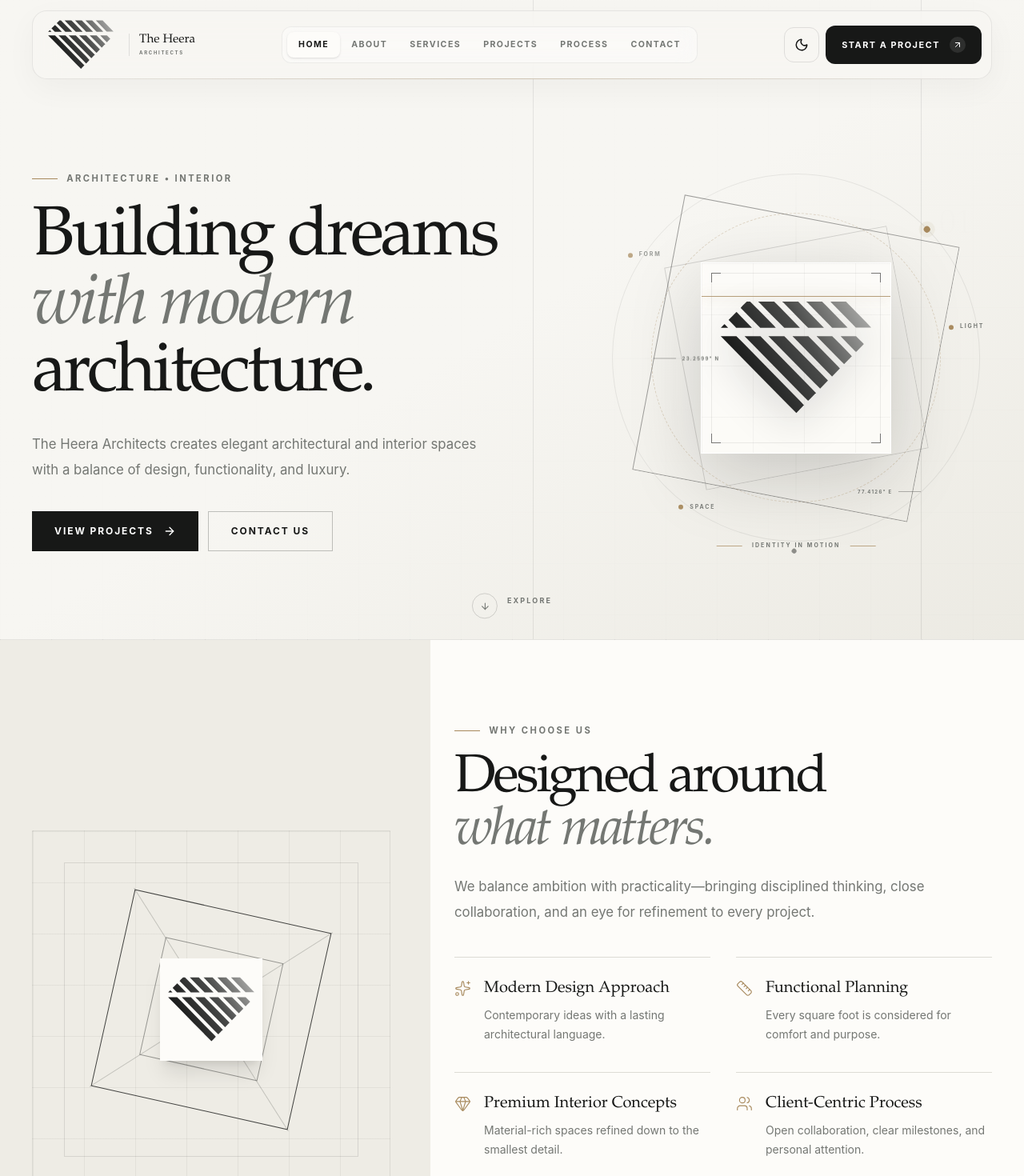
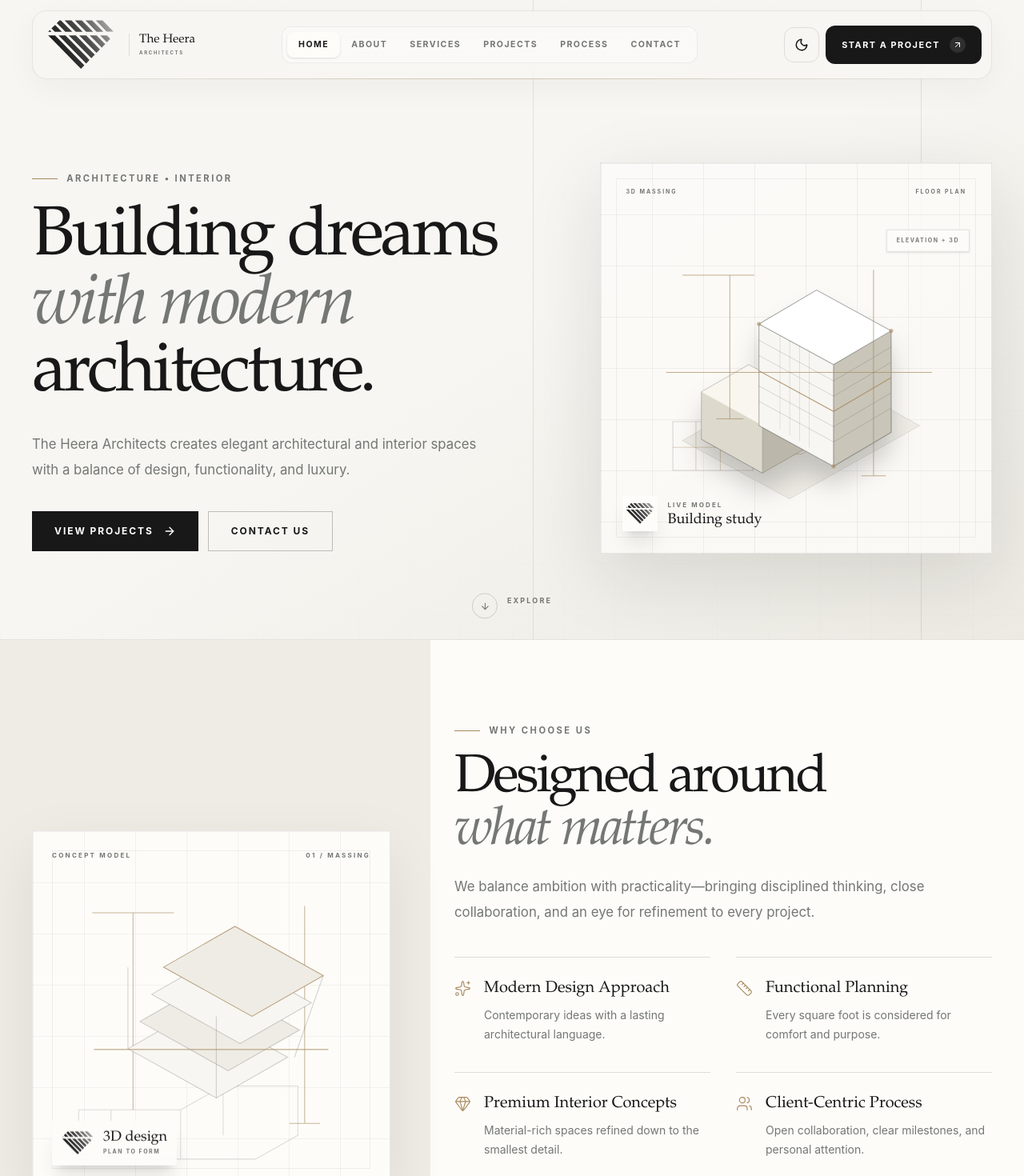
Before and after one commit to govindrtn/theheeraarchitects, a React (Vite) app: page / in a window 1280 px wide. Shown: the top 1470 px of the page at 80% size. Built offline with nearby package versions, Linux system fonts and the light colour scheme.

Commit message:
Add architectural 3D design animations

```diff
--- a/src/components/ArchitecturalLogoScene.jsx
+++ b/src/components/ArchitecturalLogoScene.jsx
@@ -8,11 +8,24 @@ import {
 } from "framer-motion";
 import BrandDiamond from "./BrandDiamond";
 
-const orbitPoints = [
-  { label: "FORM", position: "left-[7%] top-[23%]", delay: 0 },
-  { label: "LIGHT", position: "right-[2%] top-[42%]", delay: 0.7 },
-  { label: "SPACE", position: "bottom-[10%] left-[20%]", delay: 1.4 },
+const floorLines = [0.16, 0.31, 0.46, 0.61, 0.76];
+const planPaths = [
+  "M78 354h118v72H78Z",
+  "M112 354v72M78 392h118M148 392v34M196 354l44-26h72v48l-44 26h-72Z",
+  "M240 328v48M312 328v48M196 402v-48",
 ];
+
+function interpolate(start, end, ratio) {
+  return start + (end - start) * ratio;
+}
+
+function floorPath(ratio) {
+  const left = [205, interpolate(210, 360, ratio)];
+  const right = [315, interpolate(270, 420, ratio)];
+  const side = [400, interpolate(220, 370, ratio)];
+
+  return `M${left[0]} ${left[1]}L${right[0]} ${right[1]}L${side[0]} ${side[1]}`;
+}
 
 function ArchitecturalLogoScene() {
   const sceneRef = useRef(null);
@@ -21,10 +34,10 @@ function ArchitecturalLogoScene() {
   const pointerY = useMotionValue(0);
   const smoothX = useSpring(pointerX, { stiffness: 110, damping: 22 });
   const smoothY = useSpring(pointerY, { stiffness: 110, damping: 22 });
-  const rotateY = useTransform(smoothX, [-1, 1], [-8, 8]);
-  const rotateX = useTransform(smoothY, [-1, 1], [7, -7]);
-  const translateX = useTransform(smoothX, [-1, 1], [-7, 7]);
-  const translateY = useTransform(smoothY, [-1, 1], [-7, 7]);
+  const rotateY = useTransform(smoothX, [-1, 1], [-10, 10]);
+  const rotateX = useTransform(smoothY, [-1, 1], [8, -8]);
+  const modelX = useTransform(smoothX, [-1, 1], [-8, 8]);
+  const modelY = useTransform(smoothY, [-1, 1], [-6, 6]);
 
   const handlePointerMove = (event) => {
     if (reducedMotion || !sceneRef.current) return;
@@ -41,168 +54,207 @@ function ArchitecturalLogoScene() {
   return (
     <motion.div
       ref={sceneRef}
-      initial={{ opacity: 0, scale: 0.88, filter: "blur(10px)" }}
-      animate={{ opacity: 1, scale: 1, filter: "blur(0px)" }}
-      transition={{ duration: 1.15, delay: 0.25, ease: [0.22, 1, 0.36, 1] }}
+      initial={{ opacity: 0, y: 28, scale: 0.94, filter: "blur(10px)" }}
+      animate={{ opacity: 1, y: 0, scale: 1, filter: "blur(0px)" }}
+      transition={{ duration: 1.05, delay: 0.25, ease: [0.22, 1, 0.36, 1] }}
       onPointerMove={handlePointerMove}
       onPointerLeave={resetPointer}
-      className="relative mx-auto aspect-square w-full max-w-[490px] select-none"
-      style={{ perspective: 1100 }}
-      aria-label="Interactive architectural identity animation"
+      className="relative mx-auto aspect-square w-full max-w-[500px] select-none"
+      style={{ perspective: 1200 }}
+      aria-label="Animated 3D building design study"
     >
-      <motion.div
-        aria-hidden="true"
-        className="absolute inset-[3%] rounded-full border border-black/[0.07]"
-        animate={reducedMotion ? undefined : { rotate: 360 }}
-        transition={{ duration: 48, repeat: Infinity, ease: "linear" }}
-      >
-        <span className="absolute left-1/2 top-0 size-2 -translate-x-1/2 -translate-y-1/2 rounded-full bg-brass shadow-[0_0_0_6px_rgba(167,137,93,0.08)]" />
-        <span className="absolute bottom-[12%] right-[12%] size-1.5 rounded-full bg-ink/45" />
-      </motion.div>
+      <div className="architectural-grid absolute inset-0 border border-black/8 bg-paper/80 shadow-[0_28px_90px_rgba(23,24,23,0.12)] backdrop-blur-sm" />
+      <div className="absolute inset-5 border border-black/[0.06]" />
+      <div className="absolute inset-x-8 top-8 flex items-center justify-between text-[7px] font-bold uppercase tracking-[0.28em] text-stone">
+        <span>3D Massing</span>
+        <span>Floor Plan</span>
+      </div>
 
       <motion.div
-        aria-hidden="true"
-        className="absolute inset-[13%] rounded-full border border-dashed border-brass/30"
-        animate={reducedMotion ? undefined : { rotate: -360 }}
-        transition={{ duration: 34, repeat: Infinity, ease: "linear" }}
-      />
-
-      <div
-        aria-hidden="true"
-        className="absolute left-1/2 top-[2%] h-[96%] w-px -translate-x-1/2 bg-gradient-to-b from-transparent via-black/10 to-transparent"
-      />
-      <div
-        aria-hidden="true"
-        className="absolute left-[2%] top-1/2 h-px w-[96%] -translate-y-1/2 bg-gradient-to-r from-transparent via-black/10 to-transparent"
-      />
-
-      {orbitPoints.map((point) => (
-        <motion.div
-          key={point.label}
-          className={`absolute z-30 flex items-center gap-2 ${point.position}`}
-          animate={
-            reducedMotion
-              ? undefined
-              : { y: [0, -5, 0], opacity: [0.55, 1, 0.55] }
-          }
-          transition={{
-            duration: 3.4,
-            delay: point.delay,
-            repeat: Infinity,
-            ease: "easeInOut",
-          }}
-        >
-          <span className="size-1.5 rounded-full bg-brass" />
-          <span className="text-[7px] font-bold tracking-[0.26em] text-stone">
-            {point.label}
-          </span>
-        </motion.div>
-      ))}
-
-      <motion.div
-        className="absolute inset-[12%]"
+        className="absolute inset-[5%]"
         style={{
           rotateX: reducedMotion ? 0 : rotateX,
           rotateY: reducedMotion ? 0 : rotateY,
           transformStyle: "preserve-3d",
         }}
       >
-        <motion.div
-          aria-hidden="true"
-          className="absolute inset-[3%] border border-ink/40"
-          animate={reducedMotion ? undefined : { rotate: [8, 14, 8] }}
-          transition={{ duration: 8, repeat: Infinity, ease: "easeInOut" }}
-        />
-        <motion.div
-          aria-hidden="true"
-          className="absolute inset-[12%] border border-black/15"
-          animate={reducedMotion ? undefined : { rotate: [-7, -12, -7] }}
-          transition={{ duration: 9, repeat: Infinity, ease: "easeInOut" }}
-        />
+        <motion.svg
+          viewBox="0 0 520 520"
+          className="h-full w-full overflow-visible"
+          style={{
+            x: reducedMotion ? 0 : modelX,
+            y: reducedMotion ? 0 : modelY,
+            transform: "translateZ(55px)",
+          }}
+        >
+          <defs>
+            <linearGradient id="towerFront" x1="190" y1="210" x2="340" y2="430">
+              <stop offset="0" stopColor="#f7f6f2" />
+              <stop offset="1" stopColor="#d8d4c8" />
+            </linearGradient>
+            <linearGradient id="towerSide" x1="320" y1="220" x2="420" y2="410">
+              <stop offset="0" stopColor="#c9c5b8" />
+              <stop offset="1" stopColor="#9f9b90" />
+            </linearGradient>
+            <linearGradient id="towerTop" x1="210" y1="160" x2="400" y2="270">
+              <stop offset="0" stopColor="#ffffff" />
+              <stop offset="1" stopColor="#e5e2d8" />
+            </linearGradient>
+            <filter id="softShadow" x="-40%" y="-40%" width="180%" height="180%">
+              <feDropShadow dx="0" dy="28" stdDeviation="18" floodColor="#171817" floodOpacity=".18" />
+            </filter>
+          </defs>
 
-        <div className="absolute inset-[18%] overflow-hidden border border-white bg-paper/90 shadow-[0_28px_90px_rgba(23,24,23,0.18)] backdrop-blur-sm">
-          <div className="architectural-grid absolute inset-0 opacity-70" />
-          <div className="absolute inset-3 border border-black/[0.07]" />
-
-          <motion.div
-            aria-hidden="true"
-            className="absolute inset-y-0 w-[28%] bg-gradient-to-r from-transparent via-white/80 to-transparent blur-sm"
-            animate={reducedMotion ? undefined : { x: ["-140%", "480%"] }}
-            transition={{
-              duration: 3.8,
-              repeat: Infinity,
-              repeatDelay: 1.6,
-              ease: [0.45, 0, 0.2, 1],
-            }}
+          <motion.path
+            d="M92 382 284 272 442 360 250 468Z"
+            fill="#eeece5"
+            stroke="#171817"
+            strokeOpacity=".12"
+            initial={{ pathLength: 0, opacity: 0 }}
+            animate={{ pathLength: 1, opacity: 1 }}
+            transition={{ duration: 1.1, delay: 0.2, ease: "easeInOut" }}
           />
 
-          <motion.div
-            className="absolute inset-0 grid place-items-center"
-            style={{
-              x: reducedMotion ? 0 : translateX,
-              y: reducedMotion ? 0 : translateY,
-              transform: "translateZ(55px)",
-            }}
+          {planPaths.map((path, index) => (
+            <motion.path
+              key={path}
+              d={path}
+              fill="none"
+              stroke={index === 0 ? "#171817" : "#a7895d"}
+              strokeWidth={index === 0 ? 1.3 : 1}
+              strokeOpacity={index === 0 ? 0.16 : 0.45}
+              initial={{ pathLength: 0, opacity: 0 }}
+              animate={{ pathLength: 1, opacity: 1 }}
+              transition={{
+                duration: 1.2,
+                delay: 0.45 + index * 0.15,
+                ease: "easeInOut",
+              }}
+            />
+          ))}
+
+          <motion.g
+            filter="url(#softShadow)"
+            initial={{ y: 46, opacity: 0 }}
+            animate={{ y: 0, opacity: 1 }}
+            transition={{ duration: 0.85, delay: 0.55, ease: [0.22, 1, 0.36, 1] }}
           >
-            <motion.div
-              className="grid h-[68%] w-[82%] place-items-center drop-shadow-[0_18px_25px_rgba(0,0,0,0.16)]"
-              animate={
-                reducedMotion
-                  ? undefined
-                  : { scale: [1, 1.018, 1] }
-              }
-              transition={{ duration: 4.8, repeat: Infinity, ease: "easeInOut" }}
+            <motion.g
+              initial={{ y: 28, opacity: 0 }}
+              animate={{ y: 0, opacity: 1 }}
+              transition={{ duration: 0.75, delay: 0.5, ease: [0.22, 1, 0.36, 1] }}
             >
-              <BrandDiamond
-                title="The Heera Architects diamond"
-                className="h-full w-full"
+              <polygon points="120,310 190,270 280,320 210,360" fill="#f8f6ee" />
+              <polygon points="120,310 210,360 210,430 120,380" fill="#ddd9cd" />
+              <polygon points="210,360 280,320 280,390 210,430" fill="#bbb7aa" />
+              <path d="M120 310 190 270 280 320 280 390 210 430 120 380Z" fill="none" stroke="#171817" strokeOpacity=".28" />
+              <path d="M210 360v70M120 380l90 50M210 360l70-40" fill="none" stroke="#171817" strokeOpacity=".16" />
+            </motion.g>
+
+            <motion.g
+              initial={{ y: 60, opacity: 0 }}
+              animate={{ y: 0, opacity: 1 }}
+              transition={{ duration: 0.9, delay: 0.85, ease: [0.22, 1, 0.36, 1] }}
+            >
+              <polygon points="205,210 315,270 315,420 205,360" fill="url(#towerFront)" />
+              <polygon points="315,270 400,220 400,370 315,420" fill="url(#towerSide)" />
+              <polygon points="205,210 290,160 400,220 315,270" fill="url(#towerTop)" />
+              <path
+                d="M205 210 290 160 400 220 400 370 315 420 205 360ZM315 270v150M205 210l110 60M400 220l-85 50"
+                fill="none"
+                stroke="#171817"
+                strokeOpacity=".36"
+                strokeWidth="1.2"
               />
-            </motion.div>
-          </motion.div>
+            </motion.g>
 
-          <motion.span
-            aria-hidden="true"
-            className="absolute left-0 right-0 h-px bg-brass/80 shadow-[0_0_14px_rgba(167,137,93,0.65)]"
-            animate={reducedMotion ? undefined : { top: ["10%", "90%", "10%"] }}
-            transition={{ duration: 5.5, repeat: Infinity, ease: "easeInOut" }}
+            {floorLines.map((ratio, index) => (
+              <motion.path
+                key={ratio}
+                d={floorPath(ratio)}
+                fill="none"
+                stroke={index === 2 ? "#a7895d" : "#171817"}
+                strokeOpacity={index === 2 ? 0.8 : 0.18}
+                strokeWidth={index === 2 ? 1.3 : 1}
+                initial={{ pathLength: 0, opacity: 0 }}
+                animate={{ pathLength: 1, opacity: 1 }}
+                transition={{
+                  duration: 0.75,
+                  delay: 1 + index * 0.16,
+                  ease: "easeInOut",
+                }}
+              />
+            ))}
+
+            {[0.2, 0.38, 0.56, 0.74].map((ratio, index) => (
+              <motion.path
+                key={`vertical-${ratio}`}
+                d={`M${interpolate(220, 300, ratio)} ${interpolate(218, 262, ratio)}L${interpolate(220, 300, ratio)} ${interpolate(355, 405, ratio)}`}
+                fill="none"
+                stroke="#171817"
+                strokeOpacity=".12"
+                initial={{ pathLength: 0 }}
+                animate={{ pathLength: 1 }}
+                transition={{ duration: 0.8, delay: 1.2 + index * 0.12 }}
+              />
+            ))}
+          </motion.g>
+
+          <motion.path
+            d="M92 138h106m-36 0v212m-20 0h40M374 130v304m-18 0h36"
+            fill="none"
+            stroke="#a7895d"
+            strokeOpacity=".8"
+            strokeDasharray="5 8"
+            initial={{ pathLength: 0, opacity: 0 }}
+            animate={{ pathLength: 1, opacity: 1 }}
+            transition={{ duration: 1.6, delay: 1.5, ease: "easeInOut" }}
           />
 
-          <span className="absolute left-3 top-3 h-3 w-3 border-l border-t border-ink/55" />
-          <span className="absolute right-3 top-3 h-3 w-3 border-r border-t border-ink/55" />
-          <span className="absolute bottom-3 left-3 h-3 w-3 border-b border-l border-ink/55" />
-          <span className="absolute bottom-3 right-3 h-3 w-3 border-b border-r border-ink/55" />
-        </div>
+          <motion.line
+            x1="68"
+            x2="460"
+            y1="286"
+            y2="286"
+            stroke="#a7895d"
+            strokeWidth="1.2"
+            strokeOpacity=".7"
+            animate={reducedMotion ? undefined : { y1: [250, 382, 250], y2: [250, 382, 250] }}
+            transition={{ duration: 5.2, repeat: Infinity, ease: "easeInOut" }}
+          />
 
-        <div className="absolute left-[2%] top-1/2 flex -translate-y-1/2 items-center gap-2">
-          <span className="h-px w-7 bg-ink/30" />
-          <span className="text-[6px] font-bold tracking-[0.22em] text-stone">
-            23.2599° N
-          </span>
-        </div>
-        <div className="absolute bottom-[4%] right-[8%] flex items-center gap-2">
-          <span className="text-[6px] font-bold tracking-[0.22em] text-stone">
-            77.4126° E
-          </span>
-          <span className="h-px w-7 bg-ink/30" />
-        </div>
+          <motion.g
+            animate={reducedMotion ? undefined : { opacity: [0.45, 1, 0.45] }}
+            transition={{ duration: 2.8, repeat: Infinity, ease: "easeInOut" }}
+          >
+            <circle cx="205" cy="210" r="3" fill="#a7895d" />
+            <circle cx="400" cy="220" r="3" fill="#a7895d" />
+            <circle cx="315" cy="420" r="3" fill="#a7895d" />
+          </motion.g>
+        </motion.svg>
       </motion.div>
 
-      <div className="absolute bottom-[1%] left-1/2 flex -translate-x-1/2 items-center gap-3 whitespace-nowrap">
-        <span className="h-px w-8 bg-brass/70" />
-        <span className="text-[7px] font-bold uppercase tracking-[0.3em] text-stone">
-          Identity in motion
+      <div className="absolute bottom-7 left-7 flex items-center gap-3">
+        <span className="grid size-11 place-items-center bg-paper shadow-xl">
+          <BrandDiamond className="h-7 w-9" title="The Heera Architects" />
         </span>
-        <span className="h-px w-8 bg-brass/70" />
+        <span>
+          <span className="block text-[8px] font-bold uppercase tracking-[0.26em] text-stone">
+            live model
+          </span>
+          <span className="mt-1 block font-display text-lg leading-none text-ink">
+            Building study
+          </span>
+        </span>
       </div>
 
-      <motion.span
-        aria-hidden="true"
-        className="absolute right-[5%] top-[12%] font-display text-[2.6rem] leading-none text-ink/[0.06]"
-        animate={reducedMotion ? undefined : { opacity: [0.04, 0.1, 0.04] }}
-        transition={{ duration: 4, repeat: Infinity }}
+      <motion.div
+        className="absolute right-7 top-[18%] border border-black/10 bg-paper/80 px-3 py-2 text-[7px] font-bold uppercase tracking-[0.22em] text-stone shadow-sm backdrop-blur"
+        animate={reducedMotion ? undefined : { y: [0, -6, 0] }}
+        transition={{ duration: 3.6, repeat: Infinity, ease: "easeInOut" }}
       >
-        01
-      </motion.span>
+        elevation + 3d
+      </motion.div>
     </motion.div>
   );
 }
--- /dev/null
+++ b/src/components/BuildingMassingVisual.jsx
@@ -0,0 +1,112 @@
+import { motion, useReducedMotion } from "framer-motion";
+import BrandDiamond from "./BrandDiamond";
+
+const slabs = [
+  "M112 256 196 208 300 266 216 314Z",
+  "M126 224 210 176 314 234 230 282Z",
+  "M140 192 224 144 328 202 244 250Z",
+  "M154 160 238 112 342 170 258 218Z",
+];
+
+function BuildingMassingVisual() {
+  const reducedMotion = useReducedMotion();
+
+  return (
+    <div className="relative h-full min-h-[330px] overflow-hidden border border-black/8 bg-paper shadow-[0_24px_70px_rgba(23,24,23,0.08)]">
+      <div className="architectural-grid absolute inset-0 opacity-80" />
+      <div className="absolute inset-6 border border-black/[0.06]" />
+      <div className="absolute left-6 top-6 text-[8px] font-bold uppercase tracking-[0.28em] text-stone">
+        concept model
+      </div>
+      <div className="absolute right-6 top-6 text-[8px] font-bold uppercase tracking-[0.28em] text-stone">
+        01 / massing
+      </div>
+
+      <svg viewBox="0 0 420 420" className="absolute inset-0 h-full w-full">
+        <motion.path
+          d="M54 328h120v58H54Zm38 0v58m82-58 50-28h88v58l-50 28h-88Zm50-28v58m88-58v58"
+          fill="none"
+          stroke="#171817"
+          strokeOpacity=".14"
+          initial={{ pathLength: 0 }}
+          whileInView={{ pathLength: 1 }}
+          viewport={{ once: true }}
+          transition={{ duration: 1.3, ease: "easeInOut" }}
+        />
+
+        <motion.path
+          d="M70 96h96m-48 0v232M320 88v256m-18 0h36"
+          fill="none"
+          stroke="#a7895d"
+          strokeOpacity=".62"
+          strokeDasharray="5 8"
+          initial={{ pathLength: 0 }}
+          whileInView={{ pathLength: 1 }}
+          viewport={{ once: true }}
+          transition={{ duration: 1.5, delay: 0.35, ease: "easeInOut" }}
+        />
+
+        <motion.g
+          initial={{ opacity: 0, y: 34 }}
+          whileInView={{ opacity: 1, y: 0 }}
+          viewport={{ once: true, amount: 0.4 }}
+          transition={{ duration: 0.85, ease: [0.22, 1, 0.36, 1] }}
+        >
+          {slabs.map((points, index) => (
+            <motion.path
+              key={points}
+              d={points}
+              fill={index % 2 === 0 ? "#f7f6f2" : "#eeece5"}
+              stroke={index === slabs.length - 1 ? "#a7895d" : "#171817"}
+              strokeOpacity={index === slabs.length - 1 ? 0.75 : 0.2}
+              initial={{ opacity: 0, y: 24 }}
+              whileInView={{ opacity: 1, y: 0 }}
+              viewport={{ once: true }}
+              transition={{
+                duration: 0.65,
+                delay: 0.35 + index * 0.18,
+                ease: [0.22, 1, 0.36, 1],
+              }}
+            />
+          ))}
+          <path
+            d="M112 256v-96m196 106 34-96M216 314v-96"
+            fill="none"
+            stroke="#171817"
+            strokeOpacity=".18"
+          />
+        </motion.g>
+
+        <motion.line
+          x1="72"
+          x2="348"
+          y1="250"
+          y2="250"
+          stroke="#a7895d"
+          strokeWidth="1.2"
+          strokeOpacity=".7"
+          animate={reducedMotion ? undefined : { y1: [190, 310, 190], y2: [190, 310, 190] }}
+          transition={{ duration: 4.8, repeat: Infinity, ease: "easeInOut" }}
+        />
+      </svg>
+
+      <motion.div
+        className="absolute bottom-6 left-6 flex items-center gap-3 bg-paper/85 p-3 shadow-xl backdrop-blur"
+        animate={reducedMotion ? undefined : { y: [0, -6, 0] }}
+        transition={{ duration: 3.6, repeat: Infinity, ease: "easeInOut" }}
+      >
+        <BrandDiamond className="h-8 w-10" title="The Heera Architects" />
+        <span>
+          <span className="block font-display text-lg leading-none text-ink">
+            3D design
+          </span>
+          <span className="mt-1 block text-[7px] font-bold uppercase tracking-[0.22em] text-stone">
+            plan to form
+          </span>
+        </span>
+      </motion.div>
+    </div>
+  );
+}
+
+export default BuildingMassingVisual;
--- a/src/sections/WhyChooseUs.jsx
+++ b/src/sections/WhyChooseUs.jsx
@@ -1,5 +1,4 @@
-import DiamondShape from "../components/DiamondShape";
-import BrandDiamond from "../components/BrandDiamond";
+import BuildingMassingVisual from "../components/BuildingMassingVisual";
 import Reveal from "../components/Reveal";
 import SectionHeading from "../components/SectionHeading";
 import { benefits } from "../data/siteData";
@@ -11,20 +10,7 @@ function WhyChooseUs() {
 
       <div className="container-shell relative z-10 grid items-center gap-12 lg:grid-cols-[0.8fr_1.2fr] lg:gap-20">
         <div className="relative h-[340px] w-full max-w-xl justify-self-center sm:aspect-square sm:h-auto lg:max-w-none">
-          <div className="architectural-grid absolute inset-0 border border-black/8" />
-          <div className="absolute inset-6 border border-black/10 md:inset-10" />
-          <DiamondShape
-            size={360}
-            speed={38}
-            opacity={0.8}
-            className="absolute left-1/2 top-1/2 max-w-[85%] -translate-x-1/2 -translate-y-1/2 text-ink"
-          />
-          <div className="absolute left-1/2 top-1/2 grid size-28 -translate-x-1/2 -translate-y-1/2 place-items-center bg-paper shadow-xl md:size-32">
-            <BrandDiamond
-              title="The Heera Architects"
-              className="h-20 w-24 md:h-24 md:w-28"
-            />
-          </div>
+          <BuildingMassingVisual />
         </div>
 
         <div>
```
Also changed, not shown: src/components/SectionBlueprintAccent.jsx (+89 -33 lines), src/sections/About.jsx (+3 -6 lines), src/sections/DiamondCTA.jsx (+36 -13 lines), src/sections/Services.jsx (+1 -8 lines).
